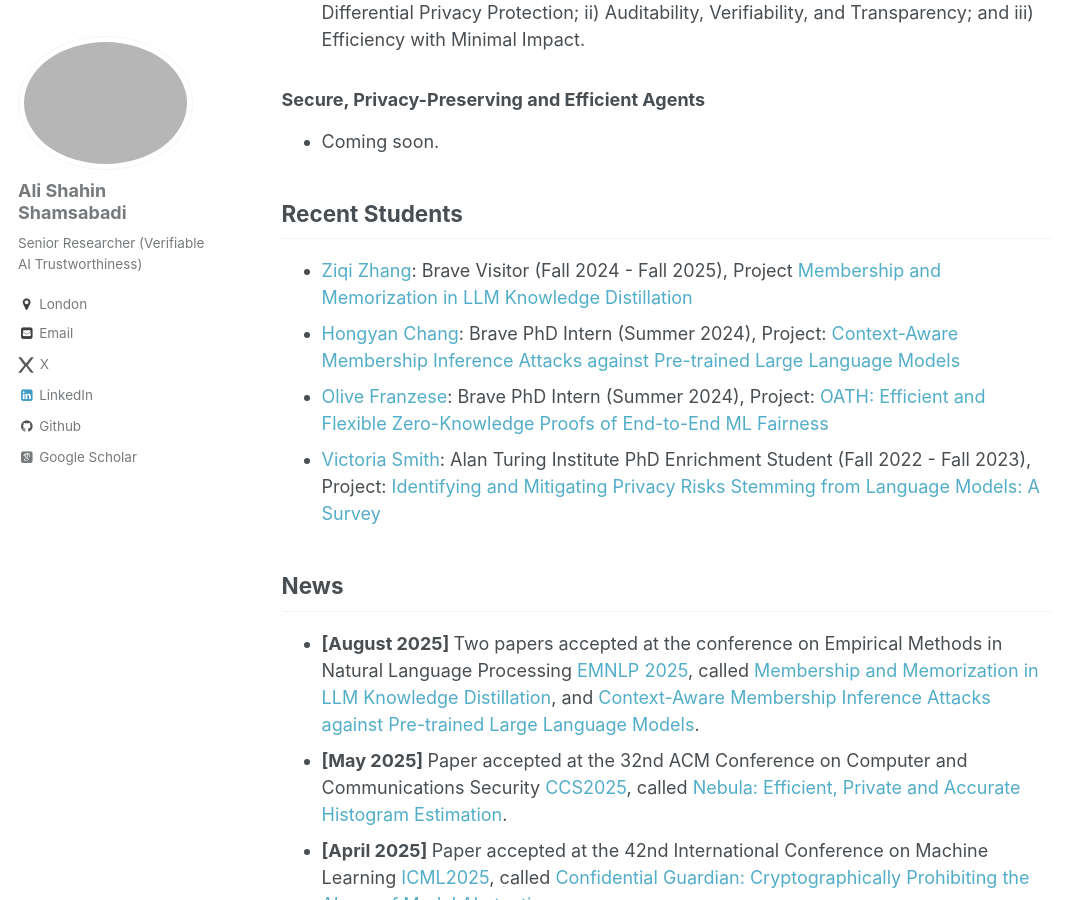
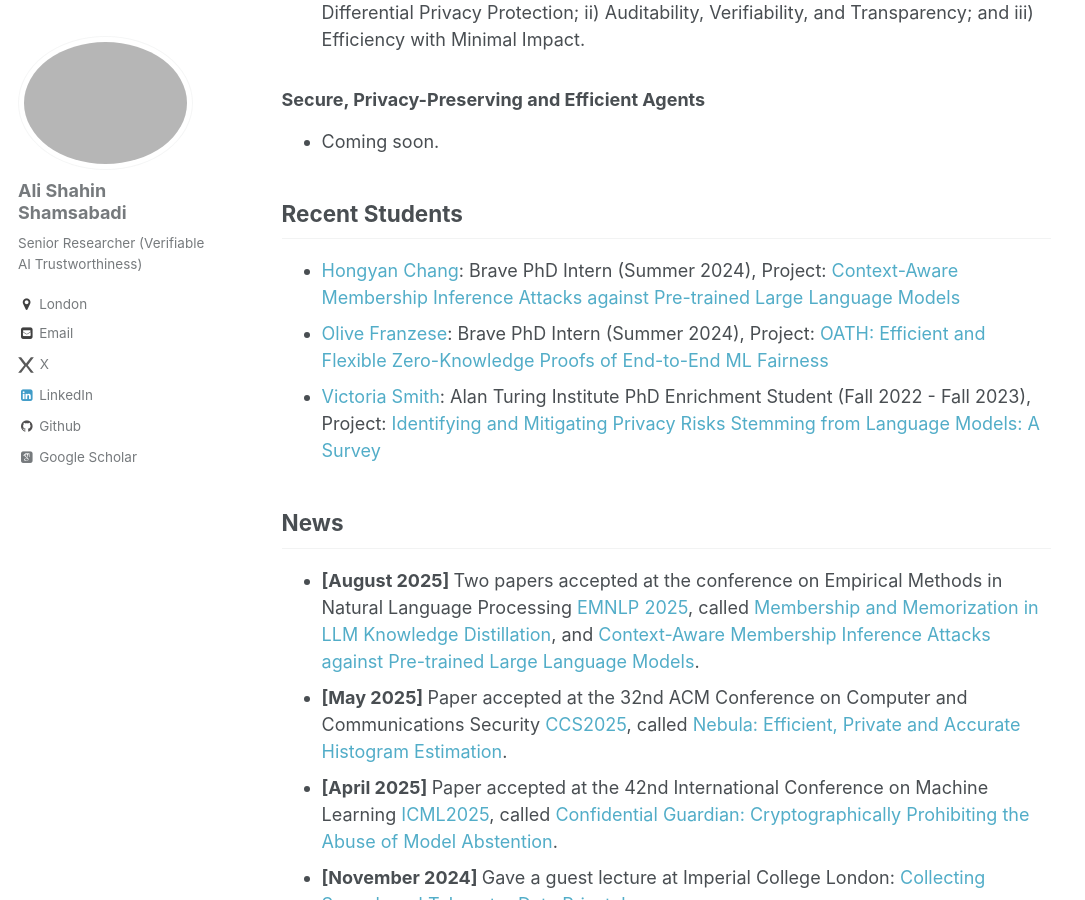
Before and after one commit to AliShahin/AliShahin.github.io, a Jekyll site: the page built from _pages/about.md, in a window 1280 px wide and 900 px high, scrolled down 1763 px. Shown: the whole window, without its empty margins (0-1085 px from the left). Built offline with Jekyll 4.4.1, drawn with Linux system fonts in a browser that asks for light colours; some web fonts are replaced.

Commit message:
Update recent students section in about.md

```diff
--- a/_pages/about.md
+++ b/_pages/about.md
@@ -91,7 +91,6 @@ My research initiates a fundamental question:
 
 
 ## Recent Students
-- [Ziqi Zhang](https://ziqi-zhang.github.io/): Brave Visitor (Fall 2024 - Fall 2025), Project [Membership and Memorization in LLM Knowledge Distillation](https://arxiv.org/pdf/2508.07054)
 - [Hongyan Chang](https://www.comp.nus.edu.sg/~hongyan/): Brave PhD Intern (Summer 2024), Project: [Context-Aware Membership Inference Attacks
 against Pre-trained Large Language Models](https://arxiv.org/pdf/2409.13745)
 - [Olive Franzese](https://scholar.google.com/citations?hl=en&user=V0918CIAAAAJ&view_op=list_works&sortby=pubdate): Brave PhD Intern (Summer 2024), Project: [OATH: Efficient and Flexible Zero-Knowledge Proofs of End-to-End ML Fairness](https://arxiv.org/pdf/2410.02777)
```
